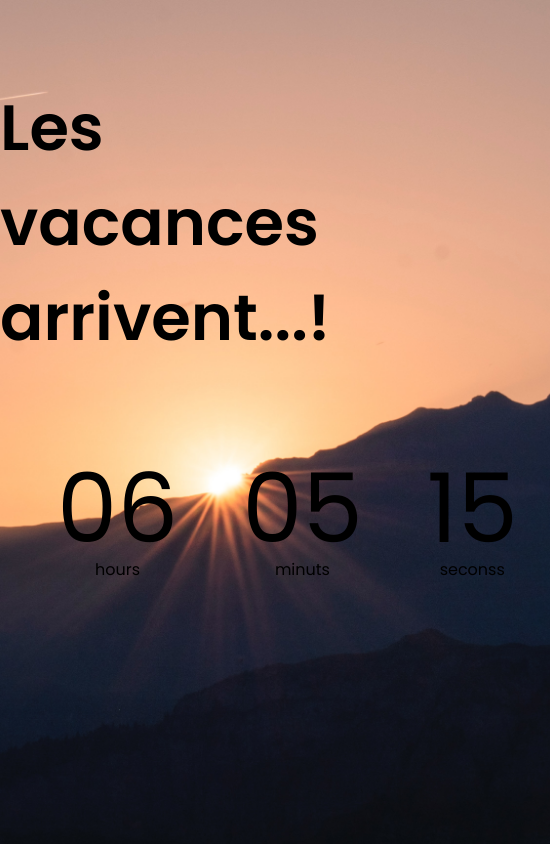
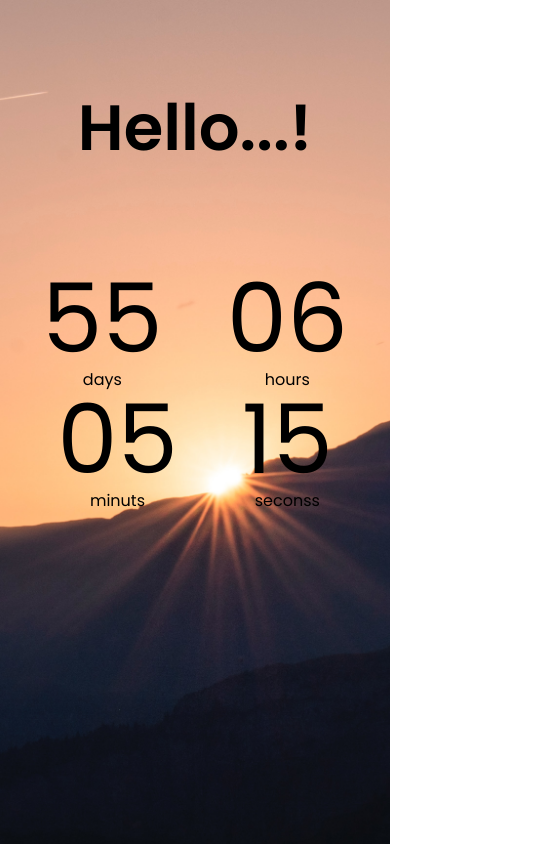
Before and after one commit to Maka-NOZADZE/timer, a plain HTML site: page index.html in a window 390 px wide. Shown: the whole page, 550 px wide, since content can reach past the window. Drawn offline with Linux system fonts and the light colour scheme.

Commit message:
responsive

```diff
--- a/index.html
+++ b/index.html
@@ -9,7 +9,10 @@
     <title>Timer</title>
   </head>
   <body>
-    <h1>Les vacances arrivent...!</h1>
+    <div class="titre">
+      <h1>Hello...!</h1>
+    </div>
+
     <div class="countdown-container">
       <div class="element days-c">
         <p class="big-text" id="days">0</p>
--- a/style.css
+++ b/style.css
@@ -15,6 +15,12 @@ body {
   min-height: 100vh;
   font-family: "Poppins", sans-serif;
   margin: 0;
+}
+.countdown-container {
+  display: flex;
+  flex-wrap: wrap;
+  align-items: center;
+  justify-content: center;
 }
 
 h1 {
```
